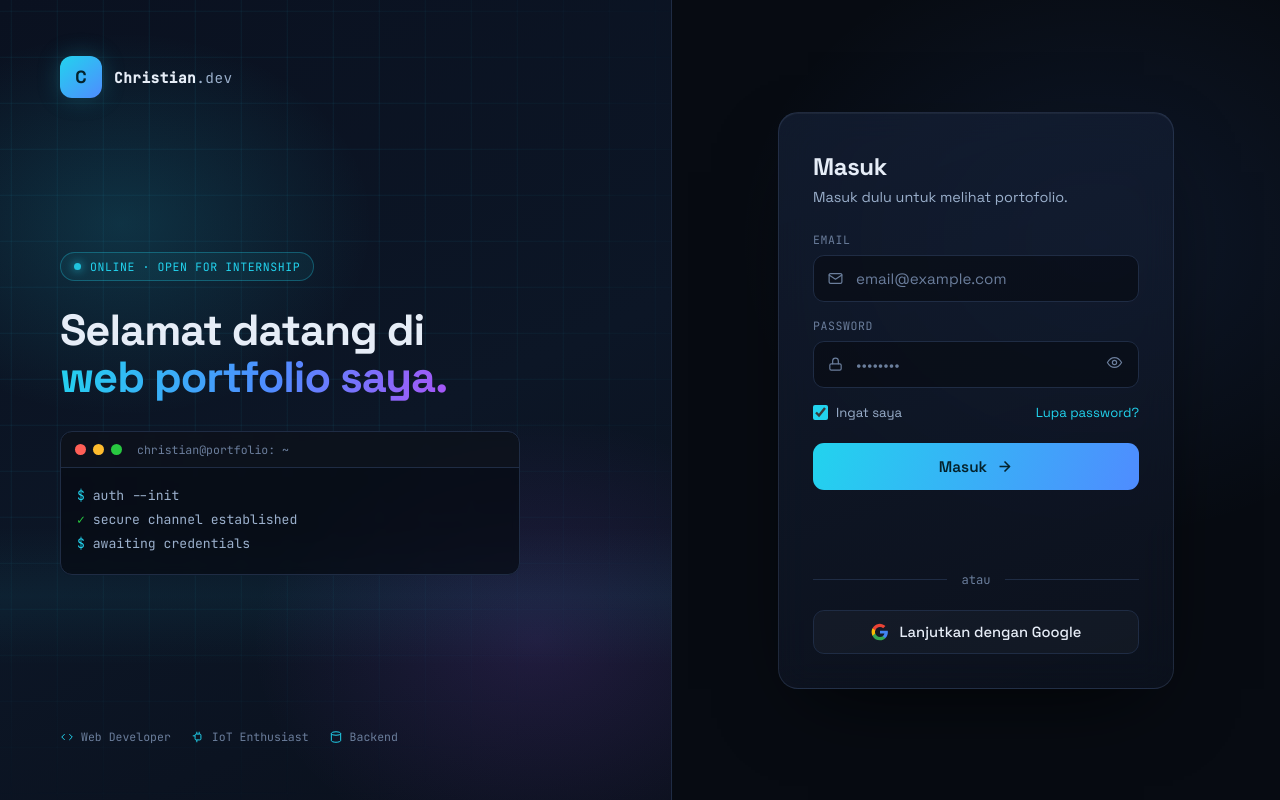
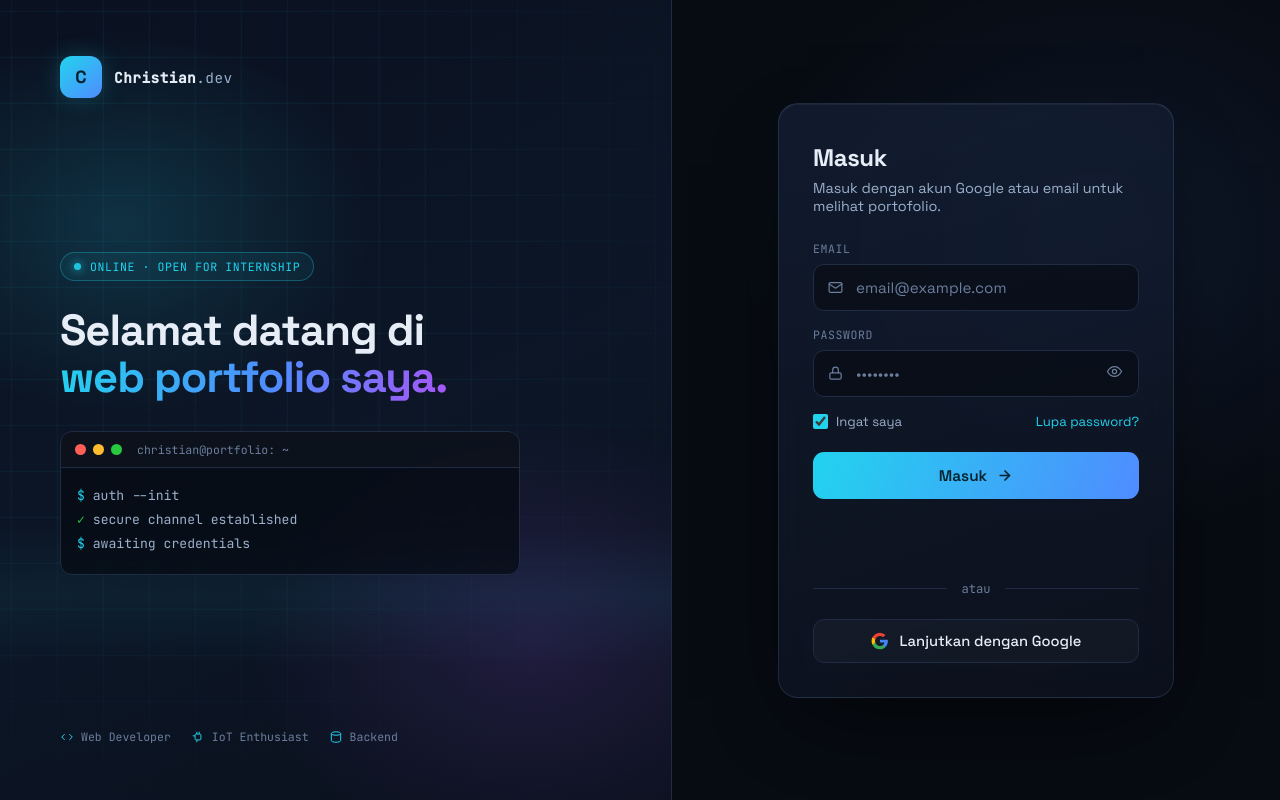
Before and after one commit to saragih2/portfolio, a plain HTML site: page login.html in a window 1280 px wide. Drawn offline with nearby package versions, Linux system fonts and the light colour scheme.

Commit message:
pesan yang benar

```diff
--- a/login.html
+++ b/login.html
@@ -269,7 +269,7 @@
   <section class="form-side">
     <div class="card" id="card">
       <h2 id="formTitle">Masuk</h2>
-      <p class="sub" id="formSub">Masuk dulu untuk melihat portofolio.</p>
+<p class="sub" id="formSub">Masuk dengan akun Google atau email untuk melihat portofolio.</p>
 
       <form id="loginForm" autocomplete="off" novalidate>
         <div class="field">
```
